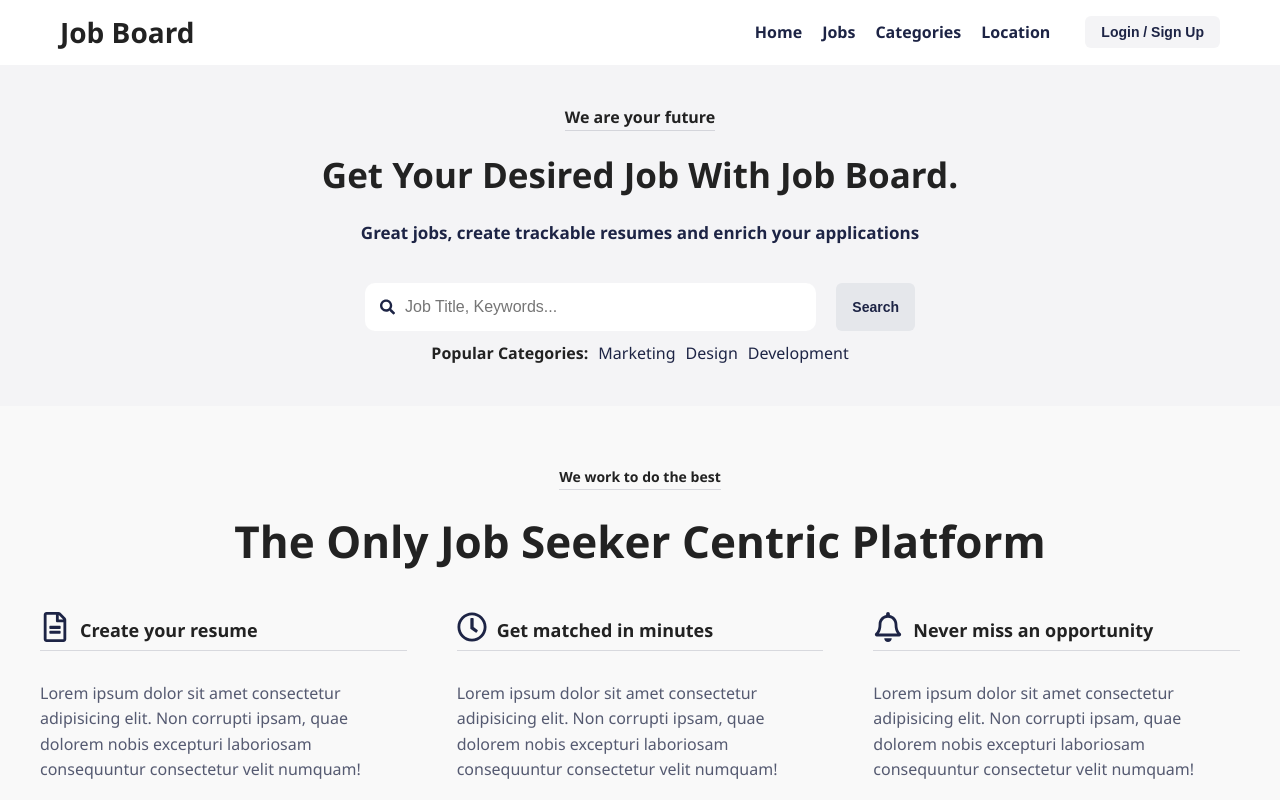
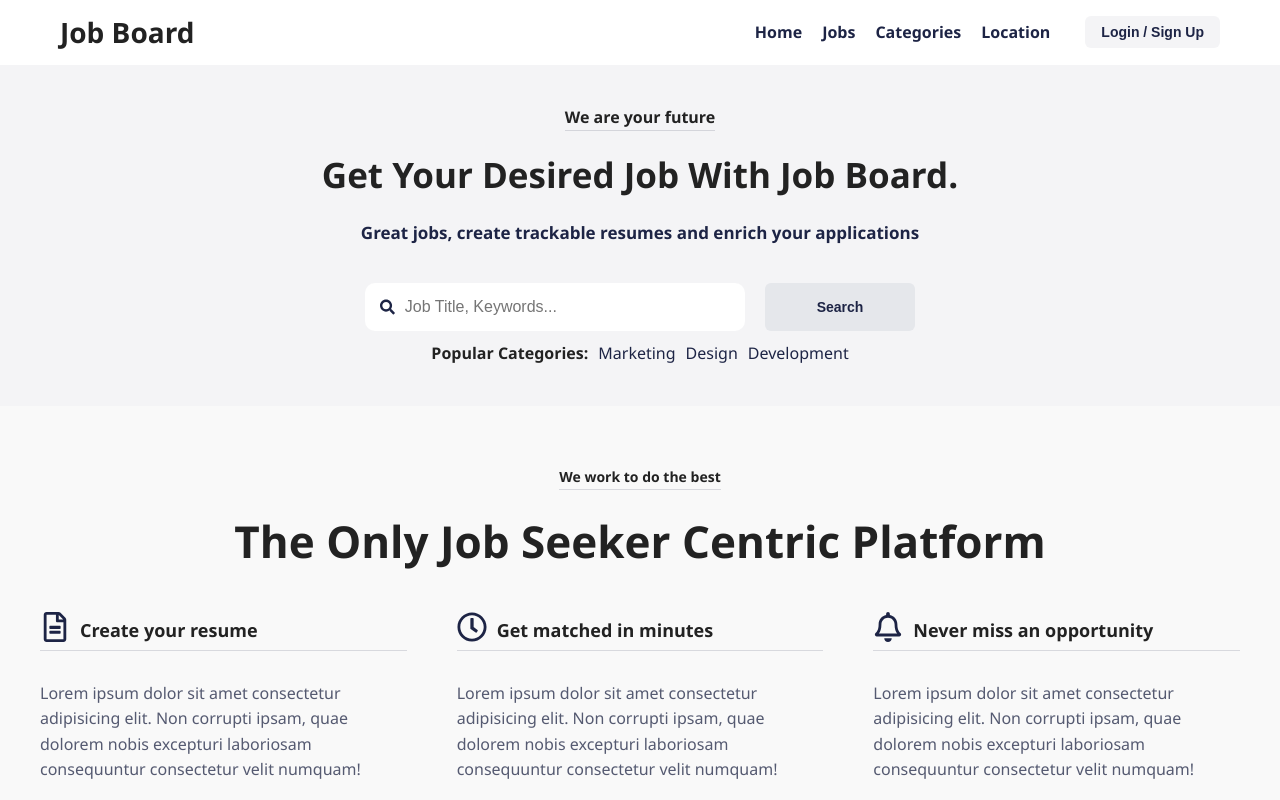
Before and after one commit to Jon-Felipe/Job-Board-React, a React (Vite) app: page / in a window 1280 px wide. Shown: the top 800 px of the page. Built offline with nearby package versions, Linux system fonts and the light colour scheme.

Commit message:
button component style fix

```diff
--- a/src/components/Hero/Hero.module.css
+++ b/src/components/Hero/Hero.module.css
@@ -59,5 +59,9 @@
     flex-direction: row;
     column-gap: 20px;
     max-width: 550px;
+
+    button {
+      max-width: 150px;
+    }
   }
 }
--- a/src/components/Job/JobCard.module.css
+++ b/src/components/Job/JobCard.module.css
@@ -3,10 +3,6 @@
   border: 1px solid rgba(29, 36, 69, 0.1);
   border-radius: 10px;
   padding: 20px;
-
-  button {
-    width: 100%;
-  }
 }
 
 .tabs {
--- a/src/components/ui/Button/Button.module.css
+++ b/src/components/ui/Button/Button.module.css
@@ -9,6 +9,7 @@
   border-radius: 0.375rem;
   cursor: pointer;
   transition: background-color 0.2s ease;
+  width: 100%;
 }
 
 .primary {
```
